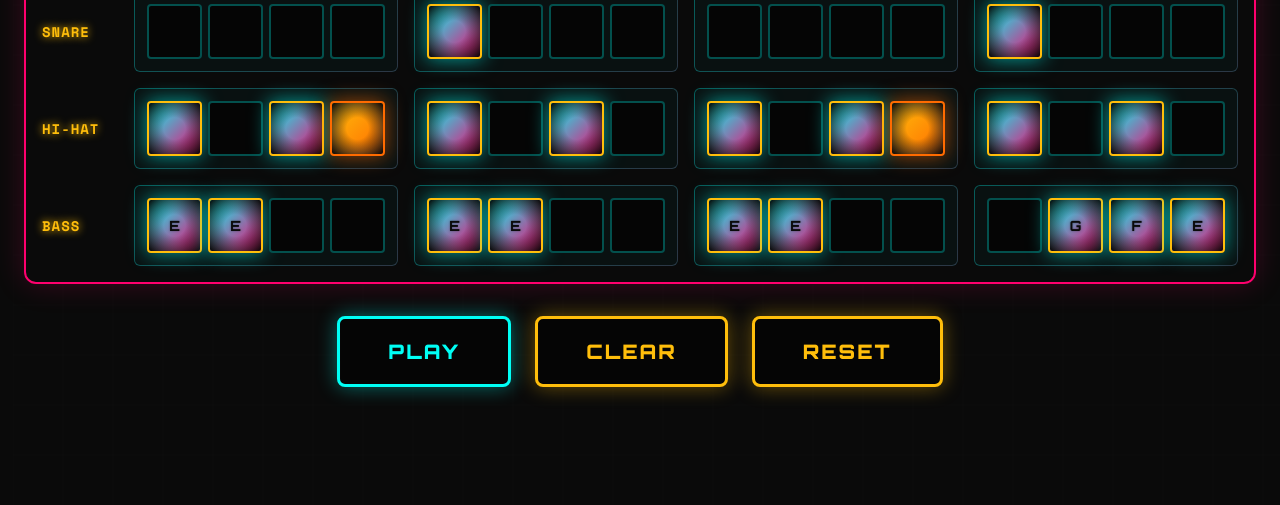
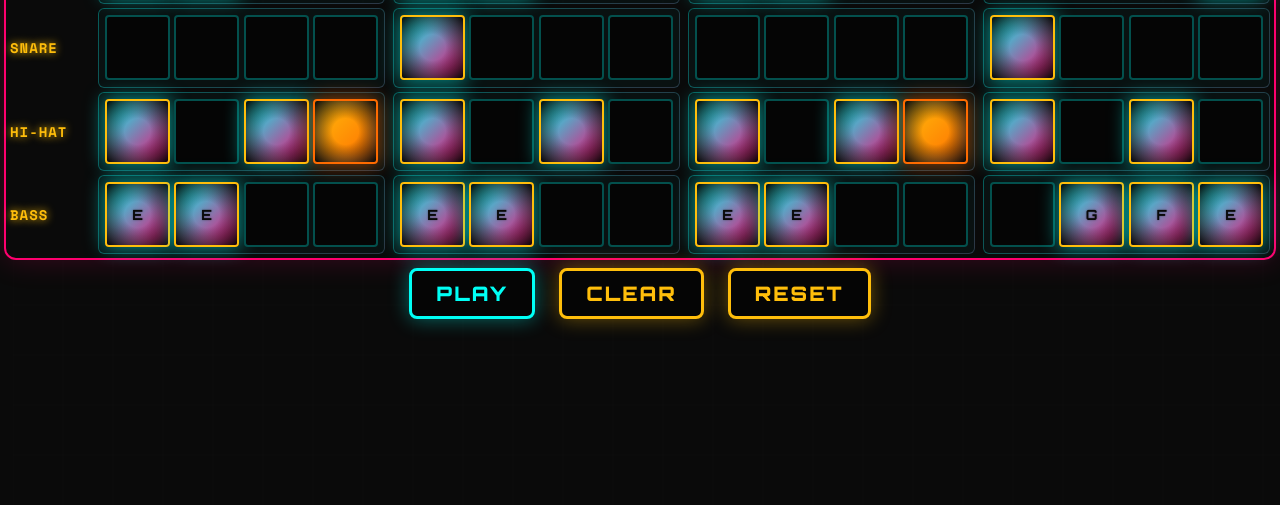
Before and after one commit to petvajda/rhythm-practice, a plain HTML site: page drum-machine/index.html in a window 1280 px wide. Shown: the part 308-813 px from the top of the page. Drawn offline with nearby package versions, Linux system fonts and the light colour scheme; no server answers.

Commit message:
Better buttons

```diff
--- a/drum-machine/index.html
+++ b/drum-machine/index.html
@@ -67,10 +67,10 @@
         .container {
             width: 100%;
             max-width: 100%;
-            padding: clamp(12px, 3vw, 24px);
+            padding: clamp(2px, 0.5vw, 4px);
             display: flex;
             flex-direction: column;
-            gap: clamp(8px, 2vh, 20px);
+            gap: clamp(2px, 0.5vh, 4px);
             position: relative;
             z-index: 1;
             /* Prevent layout shifts */
@@ -83,7 +83,7 @@
             display: flex;
             justify-content: space-between;
             align-items: center;
-            padding: clamp(8px, 2vh, 16px);
+            padding: clamp(2px, 0.5vh, 4px);
             background: linear-gradient(135deg, rgba(0, 255, 245, 0.1), rgba(255, 0, 110, 0.1));
             border: 2px solid var(--neon-cyan);
             border-radius: 8px;
@@ -167,8 +167,8 @@
         .drum-grid {
             display: flex;
             flex-direction: column;
-            gap: clamp(8px, 2vh, 16px);
-            padding: clamp(12px, 2vh, 20px);
+            gap: clamp(2px, 0.5vh, 4px);
+            padding: clamp(2px, 0.5vh, 4px);
             background: rgba(10, 10, 10, 0.8);
             border: 2px solid var(--neon-pink);
             border-radius: 12px;
@@ -179,7 +179,7 @@
 
         .drum-row {
             display: flex;
-            gap: clamp(6px, 1.5vw, 12px);
+            gap: clamp(4px, 1vw, 8px);
             align-items: center;
             /* Prevent row reflow */
             contain: layout;
@@ -330,16 +330,16 @@
 
         .steps {
             display: flex;
-            gap: clamp(8px, 2vw, 16px);
+            gap: clamp(4px, 1vw, 8px);
             flex: 1;
         }
 
         .step-group {
             display: grid;
             grid-template-columns: repeat(4, 1fr);
-            gap: clamp(3px, 0.8vw, 6px);
+            gap: clamp(2px, 0.5vw, 4px);
             flex: 1;
-            padding: clamp(6px, 1.5vw, 12px);
+            padding: clamp(3px, 0.8vw, 6px);
             background: rgba(0, 255, 245, 0.03);
             border: 1px solid rgba(0, 255, 245, 0.2);
             border-radius: 6px;
@@ -451,11 +451,11 @@
             display: flex;
             gap: clamp(12px, 3vw, 24px);
             justify-content: center;
-            padding: clamp(8px, 2vh, 16px);
+            padding: clamp(2px, 0.5vh, 4px);
         }
 
         .control-btn {
-            padding: clamp(12px, 2.5vh, 20px) clamp(24px, 6vw, 48px);
+            padding: clamp(6px, 1.5vh, 10px) clamp(12px, 3vw, 24px);
             font-family: 'Orbitron', sans-serif;
             font-size: clamp(14px, 3vw, 20px);
             font-weight: 900;
```
